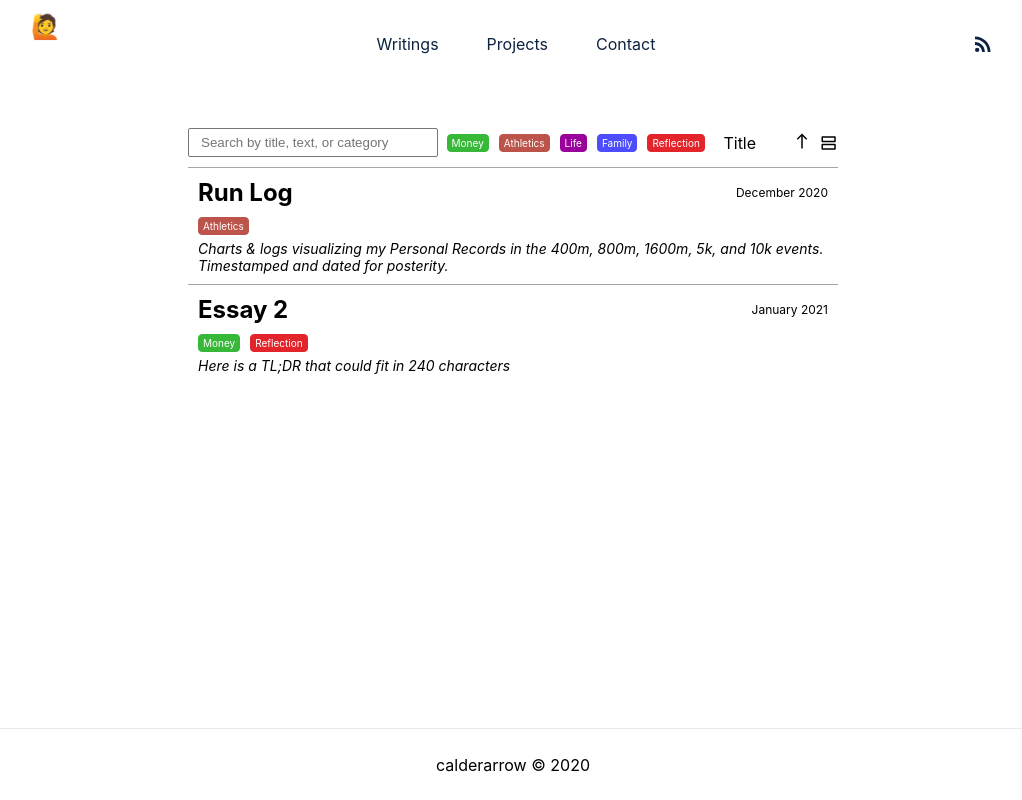
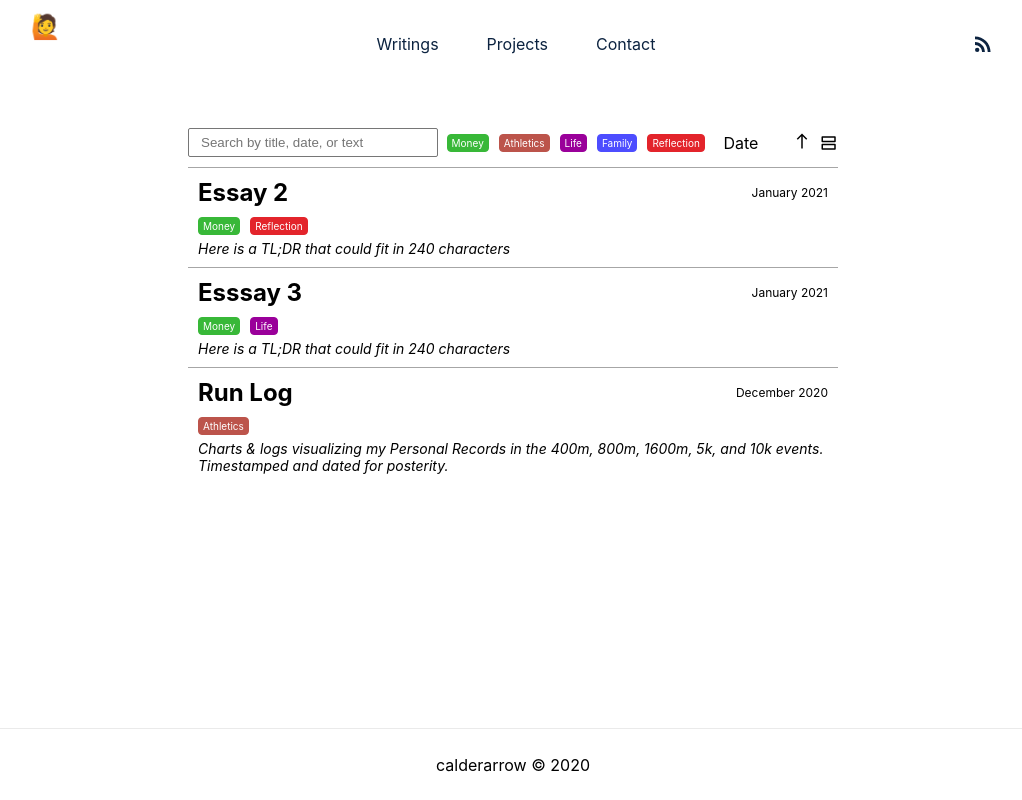
Before and after one commit to Anthony-Calderaro/calderarrow, a Next.js app: page /writings in a window 1280 px wide. Shown: the whole page, without its empty margins (127-1149 px from the left). Built offline with nearby package versions, Linux system fonts and the light colour scheme.

Commit message:
Updated sort and filtering logic in the writings page. Updated styling on the writings page.

```diff
--- a/components/Footer.js
+++ b/components/Footer.js
@@ -1,11 +1,12 @@
 import footerStyles from '../styles/Home.module.css';
 
 const Footer = () => {
+  // Todo: make all links and a tags use target and rel
   const currentYear = new Date().getFullYear();
   return (
     <footer className={footerStyles.footer}>
       <a
-        href="https://vercel.com?utm_source=create-next-app&utm_medium=default-template&utm_campaign=create-next-app"
+        href="https://calderarrow.me"
         target="_blank"
         rel="noopener noreferrer"
       >
--- a/pages/writings.js
+++ b/pages/writings.js
@@ -4,6 +4,7 @@ import { useState, useEffect } from 'react';
 
 import { essays, essayCategories } from '../public/staticText';
 
+// Todo: Make dates numeric, and a switch statement for converting to month
 // Todo: make category colors align with ND
 const ListView = () => <svg className={writingsStyles.viewOption} xmlns="http://www.w3.org/2000/svg" viewBox="0 0 24 24" fill="black" width="18px" height="18px"><path d="M0 0h24v24H0V0z" fill="none"/><path d="M3 18h18v-2H3v2zm0-5h18v-2H3v2zm0-7v2h18V6H3z"/></svg>;
 const CardView = () => <svg className={writingsStyles.viewOption} xmlns="http://www.w3.org/2000/svg" viewBox="0 0 24 24" fill="black" width="18px" height="18px"><path d="M0 0h24v24H0V0z" fill="none"/><path d="M19 5v4H4V5h15m0 10v4H4v-4h15m1-12H3c-.55 0-1 .45-1 1v6c0 .55.45 1 1 1h17c.55 0 1-.45 1-1V4c0-.55-.45-1-1-1zm0 10H3c-.55 0-1 .45-1 1v6c0 .55.45 1 1 1h17c.55 0 1-.45 1-1v-6c0-.55-.45-1-1-1z"/></svg>;
@@ -12,15 +13,15 @@ const Ascending = () => <svg xmlns="http://www.w3.org/2000/svg" enableBackground
 
 
 const SortMenu = ({ selectOption }) => {
-  const options = ['Category', 'Date', 'Title']
+  const options = ['title', 'date', 'summary'] // move to static
   return (
     <div className={writingsStyles.sortMenu}>
-      {options.map((option, i) => <div key={i} onClick={(e) => selectOption(e.target.innerText)}>{option}</div>)}
+      {options.map((option, i) => <div key={i} className={writingsStyles.sortOption} onClick={(e) => selectOption(e.target.innerText)}>{option}</div>)}
     </div>
   )
 }
 
-// Todo: Combine shortblog and blogcard into a switch
+// Todo: Combine shortblog and blogcard into a switch or a single component
 const ShortBlog = ({ essay }) => {
   const { title, date, categories } = essay;
   return (
@@ -36,8 +37,9 @@ const ShortBlog = ({ essay }) => {
   );
 }
 
-const BlogCard = ({ essay }) => {
-  const { title, date, categories, tldr, url } = essay;
+const BlogCard = ({ essay, categoryFilters }) => {
+  const { title, date, categories, summary, url } = essay;
+
   return (
     <Link href={`${url ? `/writings/${url}` : ''}`}>
       <a className={writingsStyles.blogCard}>
@@ -45,8 +47,8 @@ const BlogCard = ({ essay }) => {
           <div className={writingsStyles.title}>{title}</div>
           <div className={writingsStyles.date}>{date}</div>
         </div>
-        <div className={writingsStyles.categories}>{categories.map((category, i) => <div key={i} className={`${writingsStyles.category} ${writingsStyles[category]}`}>{category}</div>)}</div>
-        <div className={writingsStyles.tldr}>{tldr}</div>
+        <div className={writingsStyles.categories}>{categories.map((category, i) => <div key={i} className={`${writingsStyles.category} ${writingsStyles[category]} ${categoryFilters.includes(category) ? '' : `${writingsStyles.opaque}`}`}>{category}</div>)}</div>
+        <div className={writingsStyles.summary}>{summary}</div>
       </a>
     </Link>
   );
@@ -54,31 +56,39 @@ const BlogCard = ({ essay }) => {
 
 export default function writings() {
   const [searchBoxText, updateSearchText] = useState();
-  const [sortBy, updateSortBy] = useState('title');
+  const [sortBy, updateSortBy] = useState('date');
   const [sortAscending, toggleSortDirection] = useState(true);
   const [categoryFilters, updateCategoryFilters] = useState(essayCategories.map(c => c));
 
-  const [filteredEssays, updateEssays] = useState(essays);
+  const sortEssays = essays => essays.sort((essayA, essayB) => {
+    if (sortAscending) {
+      return essayA[sortBy] > essayB[sortBy] ? -1 : 1;
+    } else {
+      return essayB[sortBy] > essayA[sortBy] ? -1 : 1
+    }
+  });
+
+  const [filteredEssays, updateEssays] = useState(sortEssays(essays));
   const [listView, toggleListView] = useState(false);
   const [sortMenuVisible, toggleSortMenu] = useState(false);
 
   const essayCategoryIsSelected = categories => categories.filter(category => categoryFilters.includes(category)).length > 0;
 
-  const filterEssays = () => {
-    return filteredEssays.filter(({ title, tldr, date, categories, paragraphs }) => {
+  const essayMatchesSearchText = ({ title, summary, date }) => {
+    if (searchBoxText) {
       return (
-        title.includes(searchBoxText) ||
-        tldr.includes(searchBoxText) ||
-        date.includes(searchBoxText) ||
-        paragraphs.join(' ').includes(searchBoxText) ||
-        essayCategoryIsSelected(categories)
-      )
-    });
+        title.toLowerCase().includes(searchBoxText.toLowerCase()) ||
+        summary.toLowerCase().includes(searchBoxText.toLowerCase()) ||
+        date.toLowerCase().includes(searchBoxText.toLowerCase())
+      );
+    } else {
+      return true;
+    }
   }
 
-  const sortEssays = essays => essays.sort((essayA, essayB) => sortAscending ? essayA[sortBy] - essayB[sortBy] : essayB[sortBy] - essayA[sortBy]);
+  const filterEssays = () => essays.filter(essay => essayMatchesSearchText(essay) && essayCategoryIsSelected(essay.categories));
 
-  useEffect(() => updateEssays(sortEssays(filterEssays())), [searchBoxText, sortBy, sortAscending, categoryFilters])
+
 
   const selectSortOption = sortOption => {
     updateSortBy(sortOption);
@@ -92,13 +102,16 @@ export default function writings() {
     updateCategoryFilters(currentCategoryFilters);
   };
 
+  useEffect(() => updateEssays(sortEssays(filterEssays())), [searchBoxText, sortBy, sortAscending, categoryFilters])
+
   return (
     <div className={writingsStyles.writingList} >
       <div className={writingsStyles.searchOptions}>
         <input
           className={writingsStyles.search}
           onChange={(e) => updateSearchText(e.target.value)}
-          placeholder={'Search by title, text, or category'}
+          placeholder={'Search by title, date, or text'}
+          // Todo: Make placeholder text static
           value={searchBoxText && searchBoxText}
         />
 
@@ -125,7 +138,7 @@ export default function writings() {
         </div>
       </div>
 
-      {filteredEssays.map((essay, i) => listView ? <ShortBlog key={i} essay={essay} /> : <BlogCard key={i} essay={essay} />)}
+      {filteredEssays.map((essay, i) => listView ? <ShortBlog categoryFilters={categoryFilters} key={i} essay={essay} /> : <BlogCard key={i} essay={essay} categoryFilters={categoryFilters} />)}
 
     </div>
   )
--- a/public/staticText.js
+++ b/public/staticText.js
@@ -6,7 +6,7 @@ export const essays = [
     url: 'run-log',
     date: 'December 2020',
     categories: ['athletics'],
-    tldr: 'Charts & logs visualizing my Personal Records in the 400m, 800m, 1600m, 5k, and 10k events. Timestamped and dated for posterity.',
+    summary: 'Charts & logs visualizing my Personal Records in the 400m, 800m, 1600m, 5k, and 10k events. Timestamped and dated for posterity.',
     paragraphs: [],
     misc: {
       '400': [
@@ -41,7 +41,19 @@ export const essays = [
     title: 'Essay 2',
     date: 'January 2021',
     categories: ['money', 'reflection'],
-    tldr: 'Here is a TL;DR that could fit in 240 characters',
+    summary: 'Here is a TL;DR that could fit in 240 characters',
+    paragraphs: [
+      'Some text for paragraph 1',
+      'Some text for paragraph 2',
+      'Some text for paragraph 3',
+      'Some text for paragraph 4',
+    ]
+  },
+  {
+    title: 'Esssay 3',
+    date: 'January 2021',
+    categories: ['money', 'life'],
+    summary: 'Here is a TL;DR that could fit in 240 characters',
     paragraphs: [
       'Some text for paragraph 1',
       'Some text for paragraph 2',
--- a/styles/Writings.module.css
+++ b/styles/Writings.module.css
@@ -27,16 +27,24 @@
 .sortMenu {
   position: absolute;
   cursor: pointer;
-  width: 85px;
+  width: 120px;
   background: white;
-  border: 2px solid red;
+  border: 2px solid gray;
   border-radius: 4px;
-  top: 105px;
-  right: 428px;
+  top: 155px;
+  right: 390px;
 }
 
 .sortOption {
-  color: red;
+  color: black;
+  /* background: green; */
+  cursor: pointer;
+}
+
+.sortOption:hover {
+  color: white;
+  /* background:rgb(118, 118, 118); */
+  background:black;
 }
 
 .shortBlog {
@@ -121,6 +129,10 @@
   width: 650px;
 }
 
+.blogCard:hover {
+  background: rgba(12, 35, 64, .1);
+}
+
 .blogCardTopLine {
   display: flex;
   justify-content: space-between;
@@ -138,7 +150,7 @@
   word-wrap: break-word;
 }
 
-.tldr {
+.summary {
   margin-top: 5px;
   font-style: italic;
   font-size: 14px;
```
